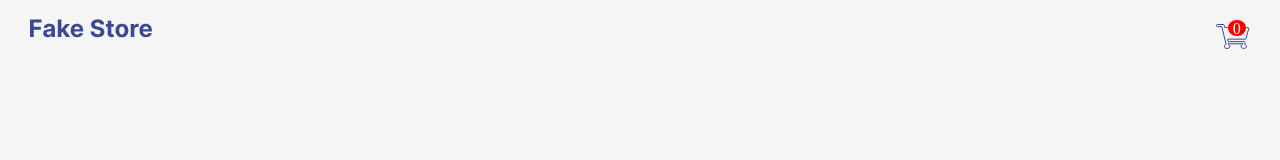
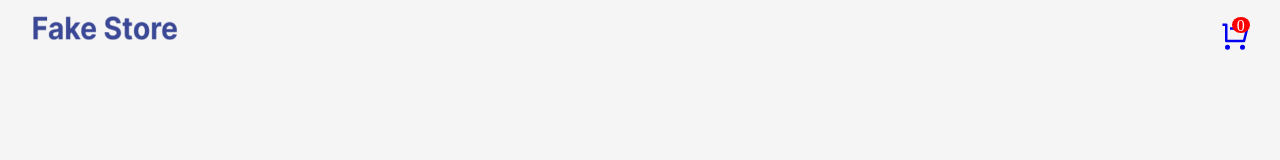
Before and after one commit to K00LRav/FakeStore, a React app: page /Checkout in a window 1280 px wide. Shown: the top 160 px of the page. Built offline with nearby package versions, Linux system fonts and the light colour scheme; the HTML template or start-up script is replaced by a standard one.

Commit message:
updated logo image and cart icon

```diff
--- a/src/components/Header/Header.css
+++ b/src/components/Header/Header.css
@@ -11,6 +11,10 @@
     padding-right: 30px;
   }
 
+  .cart-icon{
+    font-size: 30px;
+  }
+
   .shopping-cart p{
     background-color: red;
     color: white;
@@ -22,3 +26,13 @@
     left: 12px;
     top: 12px;
   }
+
+  .logo{
+    position: relative;
+    right: 100px;
+  }
+
+  .logo img {
+    height: 270px;
+    width: 350px;
+  }
--- a/src/components/Header/Header.jsx
+++ b/src/components/Header/Header.jsx
@@ -2,7 +2,7 @@ import React, {useContext} from 'react'
 import './Header.css'
 import { Link } from 'react-router-dom'
 import { CartContext } from '../../contexts/CartContext'
-
+import {RiShoppingCartLine} from 'react-icons/ri'
 
 function Header() {
 
@@ -12,7 +12,7 @@ function Header() {
     <div className ="header-container">
         <Link to='/'>
           <div className="logo">
-            <img src="../src/assets/logo.svg" alt="" />
+            <img src="../src/assets/logo.png" alt="" />
             </div>
             </Link>
 
@@ -22,8 +22,11 @@ function Header() {
           cart.length
           }
           </p>
-          <Link to='./Checkout'><img src="../src/assets/shoppingcart.svg" alt="shopping-cart" /></Link>
+          <Link to='./Checkout'>
+            <RiShoppingCartLine className='cart-icon'/>
+            </Link>
           </div>
+
         </div>
   )
 }
--- a/src/pages/Checkout/Checkout.css
+++ b/src/pages/Checkout/Checkout.css
@@ -87,6 +87,7 @@
     font-size: 20px;
   }
 
+
   @media screen and (max-width: 750px){
 
     .cart{
@@ -106,7 +107,7 @@
       cursor: pointer;
       margin: 30px 0 30px 800px;
       position: relative;
-      right: 500px;
+      right: 600px;
     }
 
     .return-btn{
```
Also changed, not shown: src/assets/logo.png (added).
